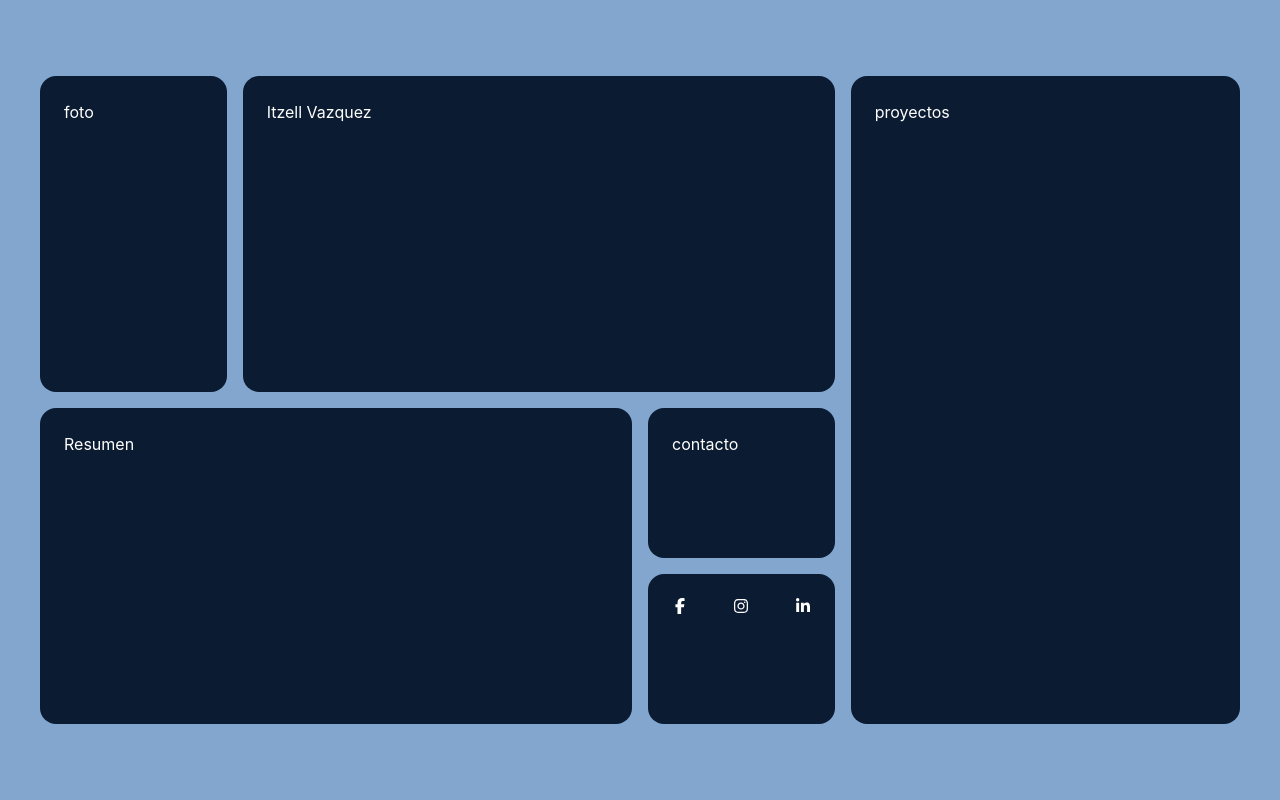
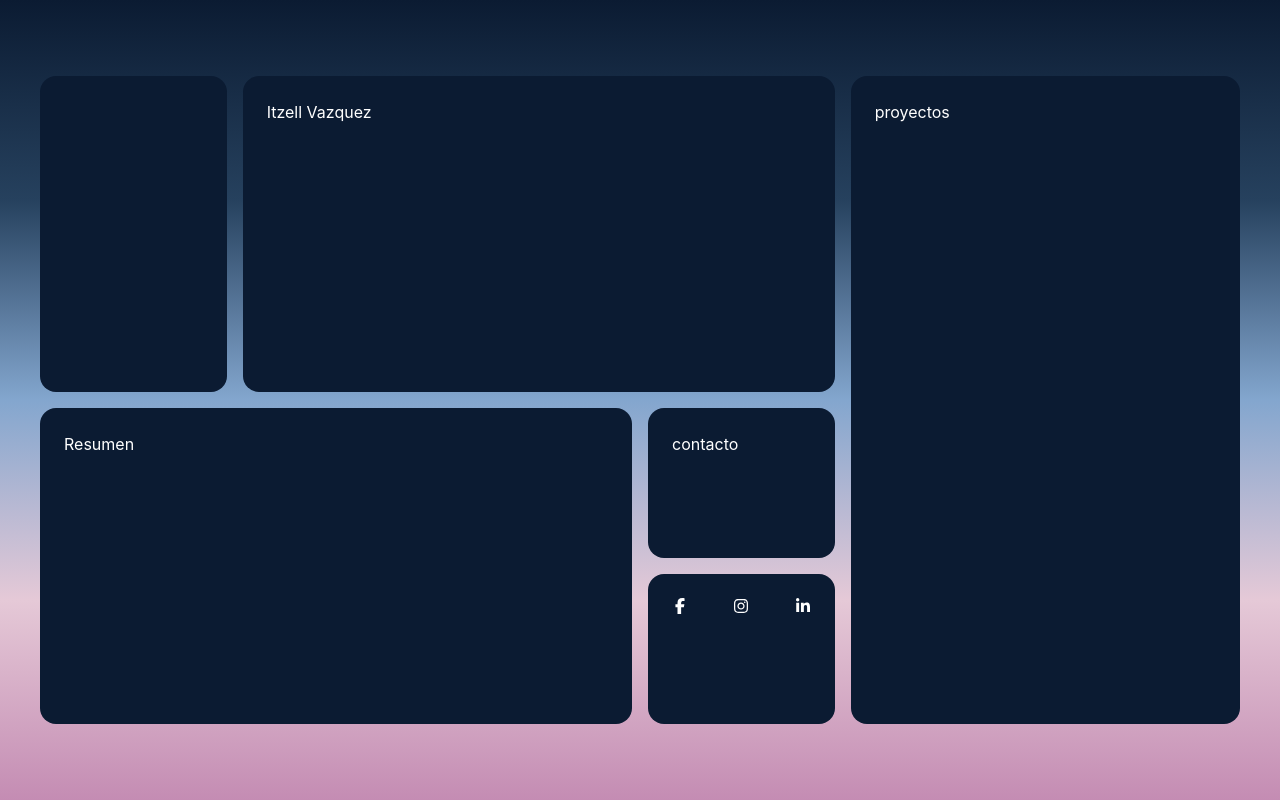
Before and after one commit to ItzellVazquez/portafolio-site, a React (Vite) app: page / in a window 1280 px wide. Built offline with nearby package versions, Linux system fonts and the light colour scheme.

Commit message:
feat: background

```diff
--- a/src/App.jsx
+++ b/src/App.jsx
@@ -8,7 +8,7 @@ function App() {
     <>
       <div className='text-white grid lg:grid-cols-6 content-center min-h-screen auto-rows-[150px] gap-4 p-10'>
         <div className='bg-[#0B1B32] rounded-2xl p-6 col-span-1 row-span-2 hover:bg-[#26415E] hover:scale-[1.02] hover:shadow-lg transition duration-300 ease-in-out'>
-          foto
+          <img src=''></img>
         </div>
         <div className='bg-[#0B1B32] rounded-2xl p-6 lg:col-span-3 row-span-2 hover:bg-[#26415E] hover:scale-[1.02] hover:shadow-lg transition duration-300 ease-in-out'>
           Itzell Vazquez
--- a/src/index.css
+++ b/src/index.css
@@ -1,7 +1,18 @@
 @import "tailwindcss";
 
 body{
-  background-color: #83A6CE;
+  min-height: 100vh;
+  color: white;
+  background: linear-gradient(
+    to bottom,
+    #0B1B32 0%,   /* azul oscuro arriba */
+    #26415E 25%,  /* azul medio */
+    #83A6CE 50%,  /* azul claro */
+    #E5C9D7 75%,  /* rosa abajo */
+    #C48CB3 100%  /* rosa abajo */
+  );
+
+
 }
 
 :root {
```
